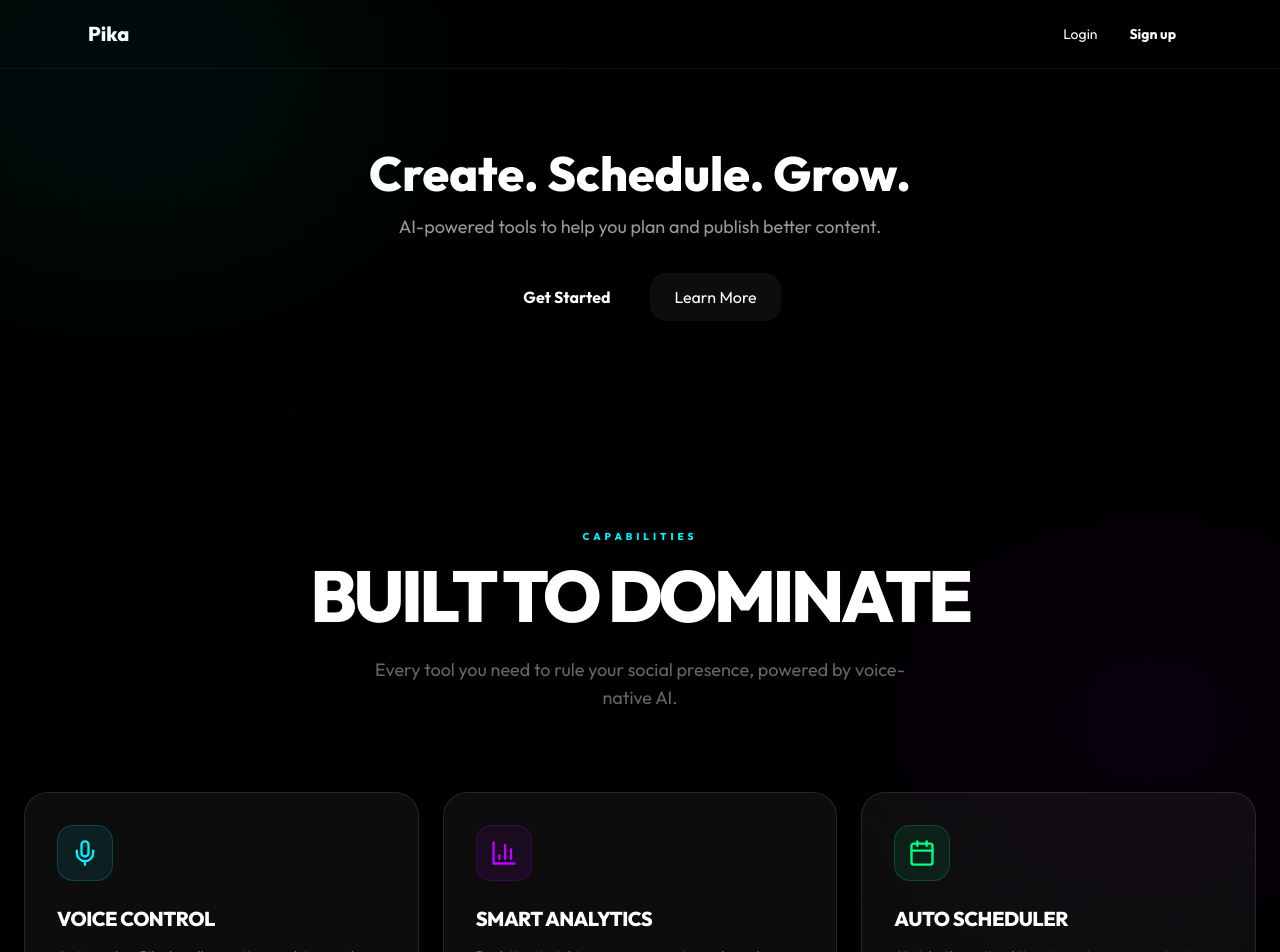
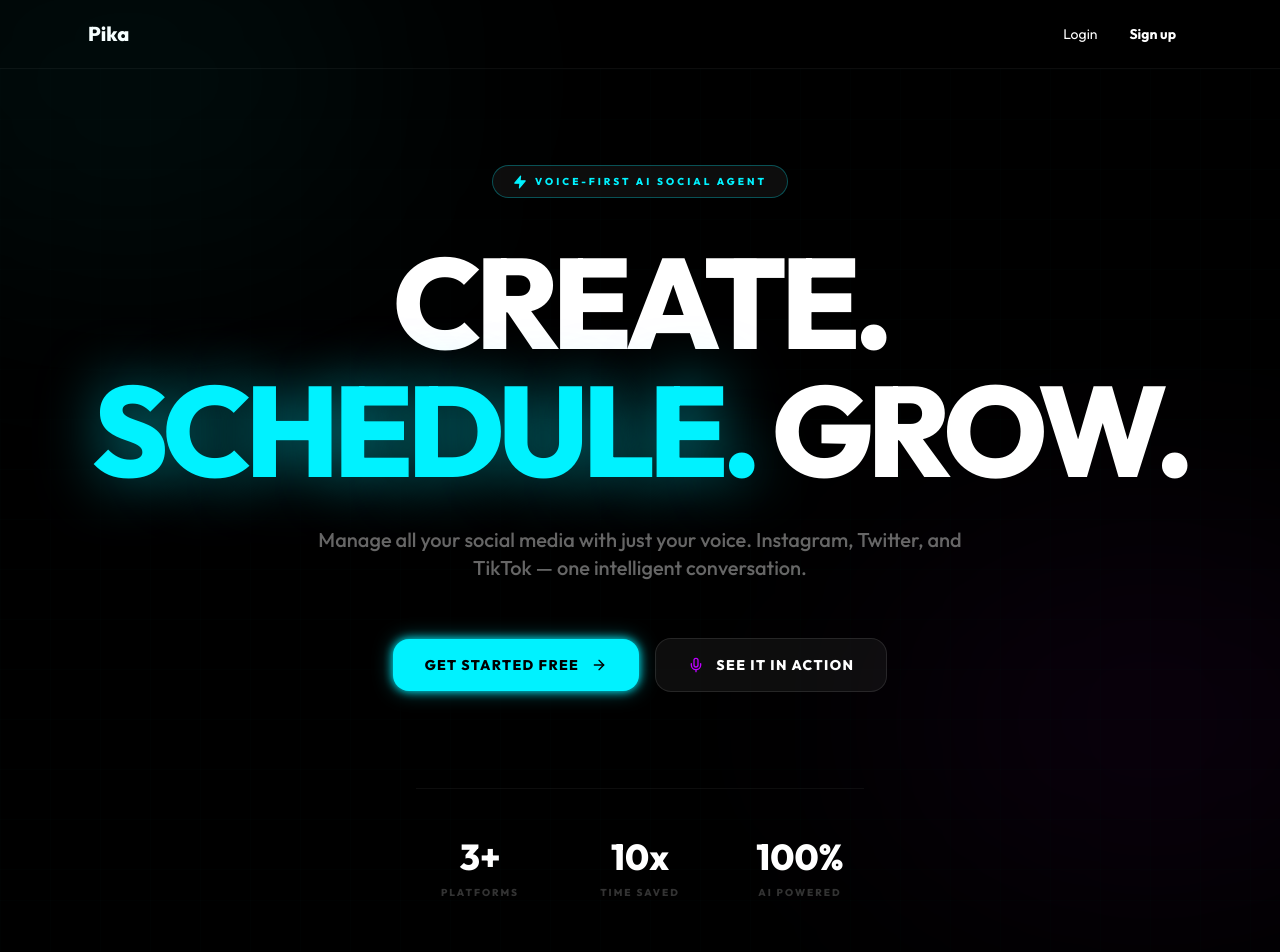
Before and after one commit to OneTeraByte7/Pika, a Next.js app in the folder client/: page /landing in a window 1280 px wide. Shown: the top 952 px of the page. Built offline with nearby package versions, Linux system fonts and the light colour scheme; no server answers.

Commit message:
fixed:bugs

```diff
--- a/client/src/components/ui/Hero.tsx
+++ b/client/src/components/ui/Hero.tsx
@@ -1,15 +1,94 @@
-import Image from 'next/image';
+import { motion } from 'framer-motion';
+import Link from 'next/link';
+import { ArrowRight, Mic, Zap } from 'lucide-react';
 
 export default function Hero() {
     return (
-        <section className="py-20">
-            <div className="max-w-5xl mx-auto text-center">
-                <h1 className="text-5xl font-black mb-4">Create. Schedule. Grow.</h1>
-                <p className="text-lg text-white/60 mb-8">AI-powered tools to help you plan and publish better content.</p>
-                <div className="flex items-center justify-center gap-4">
-                    <button className="px-6 py-3 bg-gradient-pika text-white rounded-2xl font-bold">Get Started</button>
-                    <button className="px-6 py-3 bg-white/5 text-white rounded-2xl">Learn More</button>
-                </div>
+        <section className="relative min-h-screen flex items-center justify-center overflow-hidden pt-24">
+            {/* Background glows */}
+            <div className="absolute top-1/4 left-1/4 w-[500px] h-[500px] bg-electric-blue/8 blur-[140px] rounded-full pointer-events-none animate-glow" />
+            <div className="absolute bottom-1/4 right-1/4 w-[500px] h-[500px] bg-vivid-purple/8 blur-[140px] rounded-full pointer-events-none animate-glow" />
+            <div className="absolute inset-0 bg-grid-glow opacity-20 pointer-events-none" />
+
+            <div className="relative z-10 max-w-6xl mx-auto px-6 text-center">
+                {/* Badge */}
+                <motion.div
+                    initial={{ opacity: 0, y: 20 }}
+                    animate={{ opacity: 1, y: 0 }}
+                    className="inline-flex items-center gap-2 px-5 py-2 bg-white/5 border border-electric-blue/30 rounded-full mb-10"
+                >
+                    <Zap className="w-3.5 h-3.5 text-electric-blue fill-current" />
+                    <span className="text-[10px] font-black uppercase tracking-[0.3em] text-electric-blue">Voice-First AI Social Agent</span>
+                </motion.div>
+
+                {/* Heading */}
+                <motion.h1
+                    initial={{ opacity: 0, y: 30 }}
+                    animate={{ opacity: 1, y: 0 }}
+                    transition={{ delay: 0.1 }}
+                    className="text-6xl md:text-8xl lg:text-9xl font-black uppercase tracking-tighter leading-none mb-8"
+                >
+                    <span className="text-white">Create.</span>{' '}
+                    <span
+                        className="text-electric-blue"
+                        style={{ textShadow: '0 0 60px rgba(0,242,255,0.5)' }}
+                    >
+                        Schedule.
+                    </span>{' '}
+                    <span className="text-white">Grow.</span>
+                </motion.h1>
+
+                <motion.p
+                    initial={{ opacity: 0, y: 30 }}
+                    animate={{ opacity: 1, y: 0 }}
+                    transition={{ delay: 0.2 }}
+                    className="text-lg md:text-xl text-white/40 font-medium max-w-2xl mx-auto mb-14 leading-relaxed"
+                >
+                    Manage all your social media with just your voice. Instagram, Twitter, and TikTok —
+                    one intelligent conversation.
+                </motion.p>
+
+                {/* CTAs */}
+                <motion.div
+                    initial={{ opacity: 0, y: 30 }}
+                    animate={{ opacity: 1, y: 0 }}
+                    transition={{ delay: 0.3 }}
+                    className="flex flex-col sm:flex-row items-center justify-center gap-4 mb-24"
+                >
+                    <Link
+                        href="/register"
+                        className="group flex items-center gap-3 px-8 py-4 bg-electric-blue text-black text-sm font-black uppercase tracking-widest rounded-2xl hover:scale-105 active:scale-95 transition-all shadow-neon-blue"
+                    >
+                        Get Started Free
+                        <ArrowRight className="w-4 h-4 group-hover:translate-x-1 transition-transform" />
+                    </Link>
+                    <Link
+                        href="#how-it-works"
+                        className="flex items-center gap-3 px-8 py-4 bg-white/5 border border-white/10 text-white text-sm font-black uppercase tracking-widest rounded-2xl hover:bg-white/10 hover:border-white/20 transition-all"
+                    >
+                        <Mic className="w-4 h-4 text-vivid-purple" />
+                        See it in action
+                    </Link>
+                </motion.div>
+
+                {/* Stats */}
+                <motion.div
+                    initial={{ opacity: 0, y: 30 }}
+                    animate={{ opacity: 1, y: 0 }}
+                    transition={{ delay: 0.4 }}
+                    className="grid grid-cols-3 gap-8 max-w-md mx-auto border-t border-white/5 pt-12"
+                >
+                    {[
+                        { label: 'Platforms', value: '3+' },
+                        { label: 'Time Saved', value: '10x' },
+                        { label: 'AI Powered', value: '100%' },
+                    ].map((stat, i) => (
+                        <div key={i} className="text-center">
+                            <p className="text-4xl font-black text-white">{stat.value}</p>
+                            <p className="text-[10px] font-black uppercase tracking-[0.2em] text-white/20 mt-2">{stat.label}</p>
+                        </div>
+                    ))}
+                </motion.div>
             </div>
         </section>
     );
```
